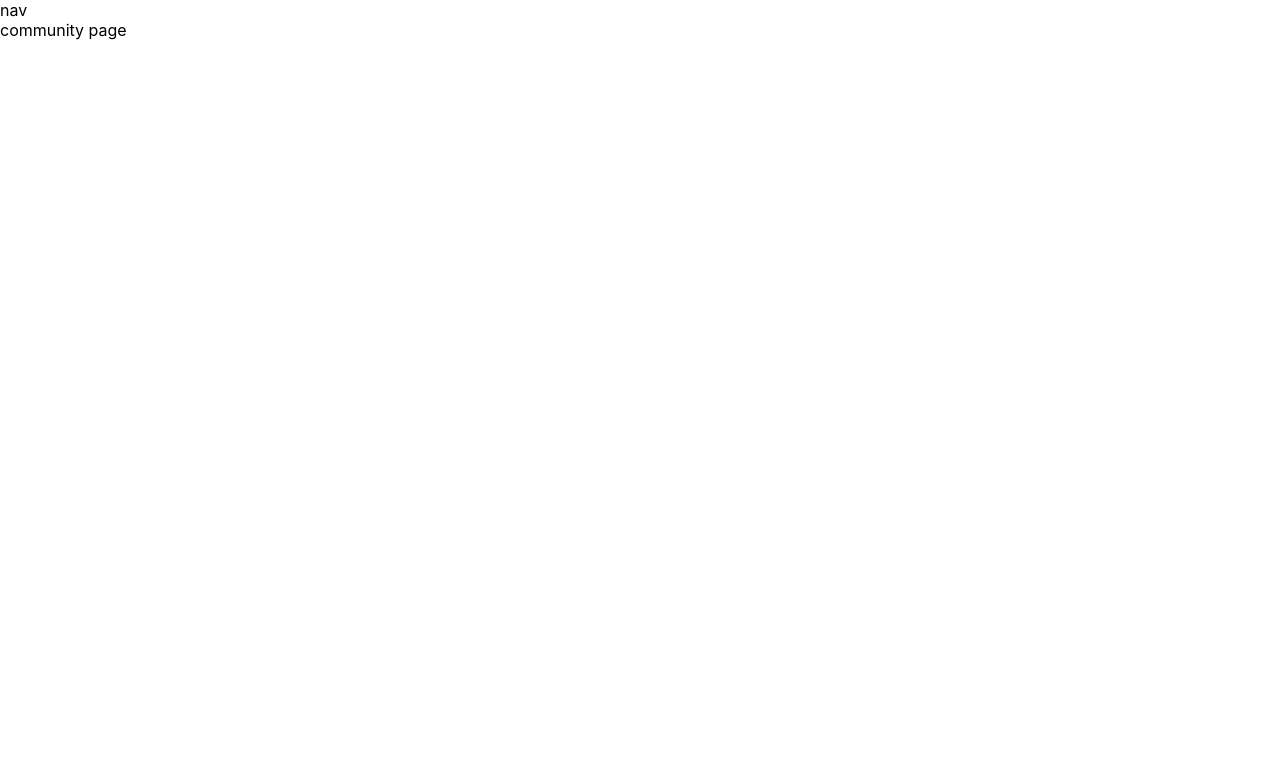
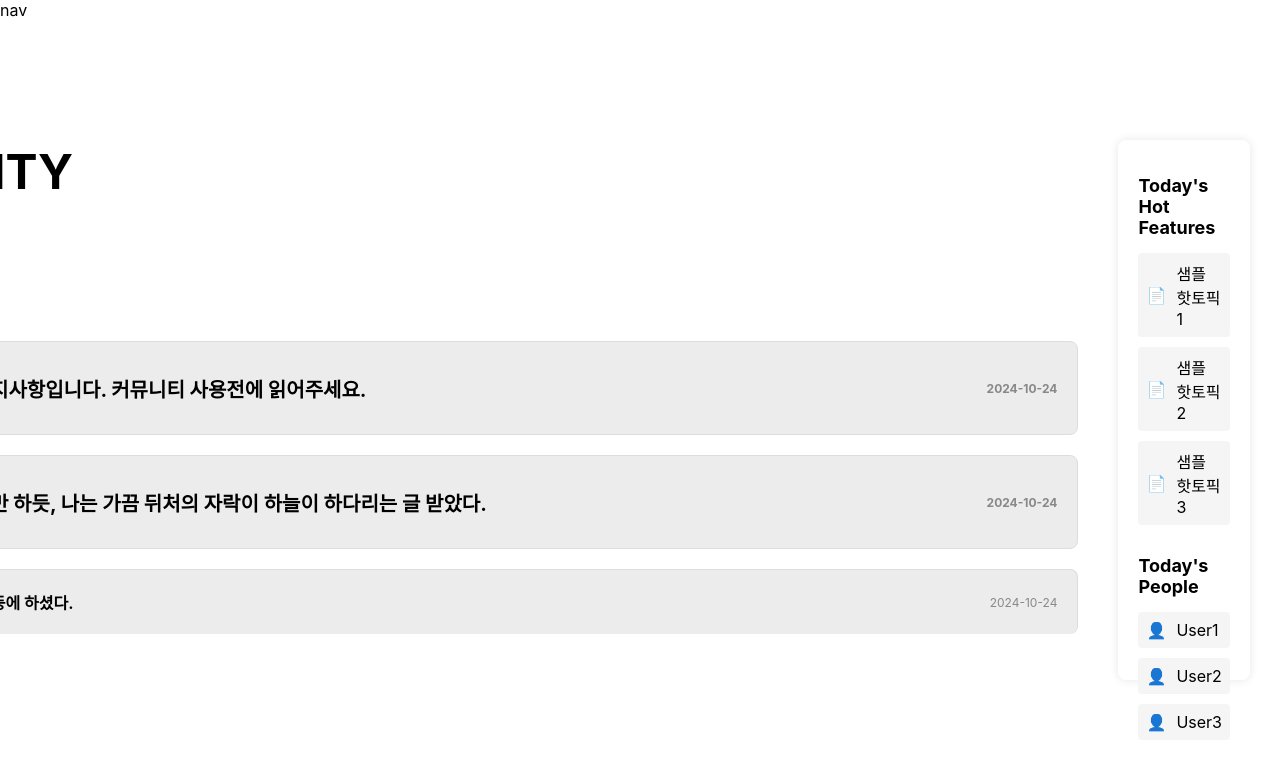
Before and after one commit to lollipopwyn/proj_lapoem_front, a React (Create React App) app: page /community in a window 1280 px wide. Shown: the top 770 px of the page. Built offline with nearby package versions, Linux system fonts and the light colour scheme.

Commit message:
241031_feat_post_bord_게시판 생성_김태현

```diff
--- /dev/null
+++ b/src/components/Community/Community.css
@@ -0,0 +1,190 @@
+/* Responsive adjustments */
+@media (max-width: 1920px) {
+  .content-wrapper {
+    padding-right: 10px;
+  }
+}
+
+.community-container {
+  min-height: 100vh;
+  padding: 120px 0 320px; /* Space for navbar and footer */
+}
+
+.community-title {
+  font-size: 48px;
+  line-height: 63px;
+  padding: 0;
+  margin: 0;
+  width: 264px;
+  height: 63px;
+  display: block;
+}
+
+.content-wrapper {
+  max-width: 1920px;
+  margin: 0 auto;
+  display: flex;
+  justify-content: flex-end;
+  gap: 40px;
+  padding-right: 30px;
+}
+
+.main-content {
+  flex: 0 0 auto;
+  width: 1320px;
+}
+
+.header {
+  margin-bottom: 40px;
+  width: 1320px;
+}
+
+.header h1 {
+  margin-bottom: 60px;
+}
+
+.view-options {
+  display: flex;
+  gap: 10px;
+}
+
+.view-options button {
+  padding: 8px 16px;
+  border: none; /* 기본 테두리 제거 */
+  background: none; /* 배경 제거 */
+  display: flex;
+  align-items: center;
+  gap: 8px; /* 아이콘과 텍스트 사이 간격 */
+  cursor: pointer;
+  font-size: 16px;
+  color: #888; /* 기본 버튼 텍스트 색상 */
+}
+
+.view-options button img.icon {
+  width: 20px; /* 아이콘의 크기 */
+  height: 20px;
+}
+
+.view-options button.active {
+  color: #333; /* 선택된 버튼 텍스트 색상 */
+  font-weight: bold;
+  border-bottom: 2px solid #333; /* 선택된 버튼 밑줄 */
+}
+
+.view-options button:hover {
+  color: #555; /* 호버 시 텍스트 색상 변경 */
+}
+
+.posts-container {
+  display: flex;
+  flex-direction: column;
+  width: 1320px;
+  height: 1524px;
+  background-color: white;
+}
+
+.post-header {
+  display: flex;
+  align-items: center;
+  justify-content: space-between;
+  width: 100%;
+}
+
+.post-item {
+  padding: 20px;
+  border: 1px solid #ddd;
+  border-radius: 8px;
+  background-color: #ececec;
+  margin-bottom: 20px;
+}
+
+.notice-post {
+  background-color: #ececec;
+  font-weight: bold;
+  height: 92px;
+  display: flex; /* Flexbox 사용 */
+  align-items: center; /* 수직 방향 중앙 정렬 */
+  padding: 0 20px; /* 수평 패딩 추가 (기존 padding을 변경) */
+}
+
+.notice-post .post-content h3 {
+  font-size: 20px;
+}
+
+.regular-post {
+  background-color: #ececec;
+}
+
+.post-item:last-child {
+  border-bottom: none;
+}
+
+.notice-tag {
+  color: #E83030;
+  font-size: 24px;
+  margin-right: 10px;
+}
+
+.post-content {
+  flex-grow: 1;
+}
+
+.date {
+  font-size: 12px;
+  color: #888;
+}
+
+.post-content h3 {
+  margin: 0;
+  font-size: 16px;
+}
+
+.post-meta {
+  margin-top: 10px;
+  color: #666;
+  font-size: 14px;
+  display: flex;
+  gap: 20px;
+}
+
+/* Sidebar styles */
+.sidebar {
+  width: 340px;
+  height: 500px;
+  background-color: white;
+  border-radius: 8px;
+  box-shadow: 0 0 10px rgba(0,0,0,0.1);
+  padding: 20px;
+  position: sticky;
+  top: 140px; /* navbar height(120px) + 20px margin */
+  align-self: flex-start; /* Prevents the sidebar from stretching */
+  margin-right: 0; /* Ensure sidebar stays at the right edge */
+}
+
+.sidebar-section {
+  margin-bottom: 30px;
+}
+
+.sidebar-section:last-child {
+  margin-bottom: 0;
+}
+
+.sidebar-section h2 {
+  font-size: 18px;
+  margin-bottom: 15px;
+}
+
+.hot-topics, .top-users {
+  display: flex;
+  flex-direction: column;
+  gap: 10px;
+}
+
+.topic-item, .user-item {
+  display: flex;
+  align-items: center;
+  gap: 10px;
+  padding: 8px;
+  border-radius: 4px;
+  background-color: #f5f5f5;
+}
--- a/src/components/Community/Community.js
+++ b/src/components/Community/Community.js
@@ -1,7 +1,110 @@
 import React from 'react';
+import './Community.css';
+import publicIcon from '../../assets/images/public-icon.png';
+import meIcon from '../../assets/images/only-me-icon.png';
 
 const Community = () => {
-  return <div>community page</div>;
+  const posts = [
+    {
+      id: 1,
+      isNotice: true,
+      title: '커뮤니티 포럼 공지사항입니다. 커뮤니티 사용전에 읽어주세요.',
+      date: '2024-10-24',
+      likes: 33,
+    },
+    {
+      id: 2,
+      isNotice: true,
+      title:
+        '그 밖을 하다보기만 하듯, 나는 가끔 뒤처의 자락이 하늘이 하다리는 글 받았다.',
+      date: '2024-10-24',
+      likes: 31,
+    },
+    {
+      id: 3,
+      isNotice: false,
+      title: '여러분, 그리고 멋진은 열리 록사등에 하셨다.',
+      date: '2024-10-24',
+      likes: 31,
+    },
+    // Add more sample posts as needed
+  ];
+
+  const hotTopics = ['샘플 핫토픽 1', '샘플 핫토픽 2', '샘플 핫토픽 3'];
+
+  const topUsers = ['User1', 'User2', 'User3'];
+
+  return (
+    <div className="community-container">
+      {/* Main content area */}
+      <div className="content-wrapper">
+        <div className="main-content">
+          <div className="header">
+            <h1 className="community-title">COMMUNITY</h1>
+            <div className="view-options">
+              <button className="active">
+                <img src={publicIcon} alt="Public" className="icon" />
+                Public
+              </button>
+              <button>
+                <img src={meIcon} alt="onlyme" className="icon" />
+                Only me
+              </button>
+            </div>
+          </div>
+
+          {/* Posts list */}
+          <div className="posts-container">
+            {posts.map((post) => (
+              <div
+                key={post.id}
+                className={`post-item ${
+                  post.isNotice ? 'notice-post' : 'regular-post'
+                }`}
+              >
+                <div className="post-header">
+                  {post.isNotice && <span className="notice-tag">[공지]</span>}
+                  <div className="post-content">
+                    <h3>{post.title}</h3>
+                  </div>
+                  <span className="date">{post.date}</span>{' '}
+                </div>
+              </div>
+            ))}
+          </div>
+        </div>
+
+        {/* Sidebar */}
+        <div className="sidebar">
+          {/* Today's Hot Features */}
+          <div className="sidebar-section">
+            <h2>Today's Hot Features</h2>
+            <div className="hot-topics">
+              {hotTopics.map((topic, index) => (
+                <div key={index} className="topic-item">
+                  <span className="topic-icon">📄</span>
+                  <span>{topic}</span>
+                </div>
+              ))}
+            </div>
+          </div>
+
+          {/* Today's People */}
+          <div className="sidebar-section">
+            <h2>Today's People</h2>
+            <div className="top-users">
+              {topUsers.map((user, index) => (
+                <div key={index} className="user-item">
+                  <span className="user-icon">👤</span>
+                  <span>{user}</span>
+                </div>
+              ))}
+            </div>
+          </div>
+        </div>
+      </div>
+    </div>
+  );
 };
 
 export default Community;
```
Also changed, not shown: src/assets/images/only-me-icon.png (added), src/assets/images/public-icon.png (added).
